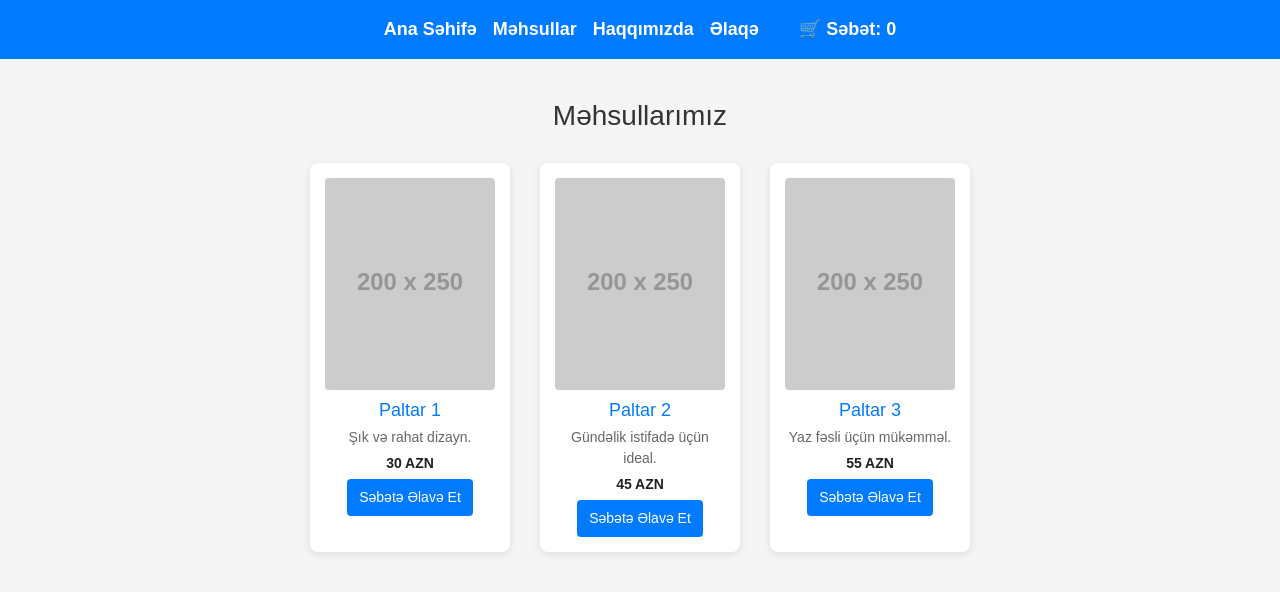
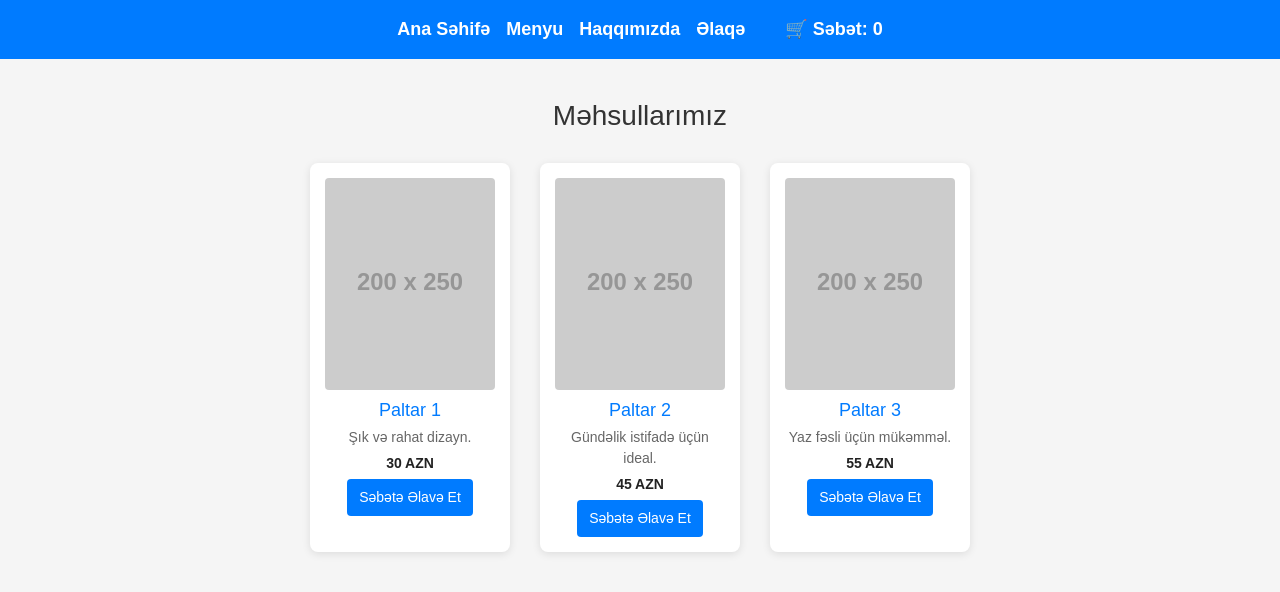
Before and after one commit to MazanovXetai/dm, a plain HTML site: page index.html in a window 1280 px wide. Drawn offline with nearby package versions, Linux system fonts and the light colour scheme; placeholder pictures from the web are drawn by us.

Commit message:
Update index.html

```diff
--- a/index.html
+++ b/index.html
@@ -146,7 +146,7 @@
     <div class="container">
       <ul class="navbar-nav mx-auto mb-2 mb-lg-0">
         <li class="nav-item"><a class="nav-link" href="#">Ana Səhifə</a></li>
-        <li class="nav-item"><a class="nav-link" href="#">Məhsullar</a></li>
+        <li class="nav-item"><a class="nav-link" href="#">Menyu</a></li>
         <li class="nav-item"><a class="nav-link" href="#">Haqqımızda</a></li>
         <li class="nav-item"><a class="nav-link" href="#">Əlaqə</a></li>
         <li class="nav-item ms-4">
```
